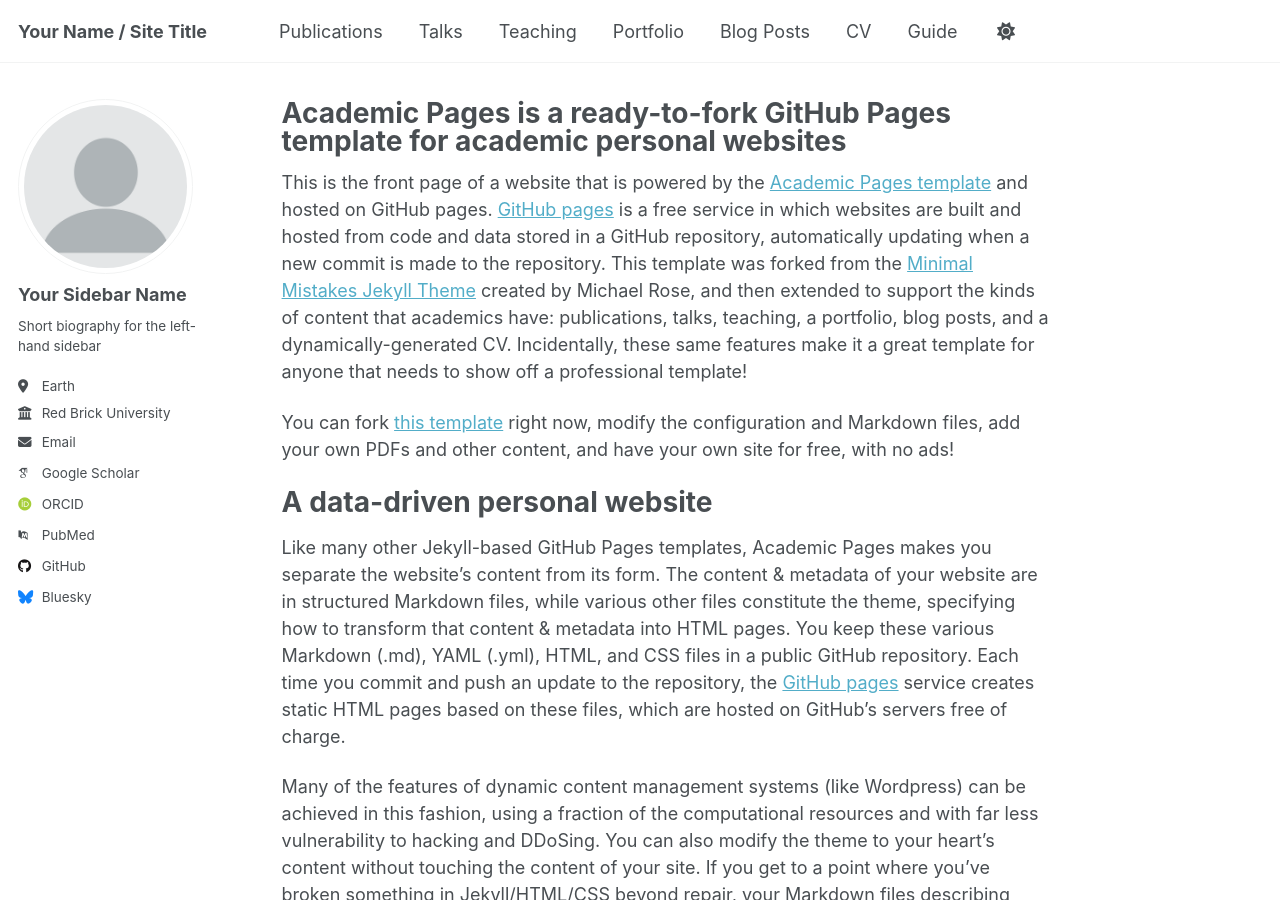
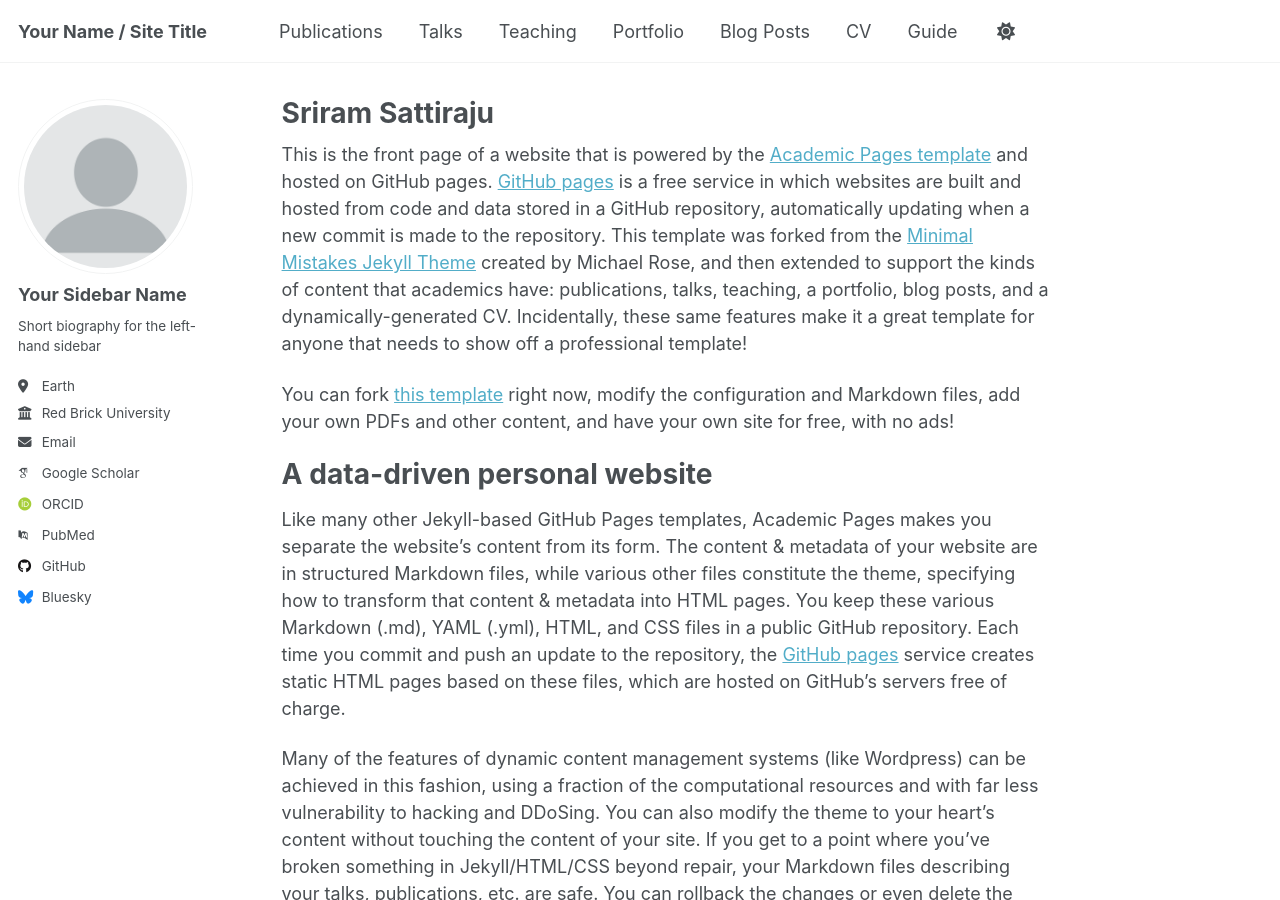
Before and after one commit to srirsatt/srirsatt.github.io, a Jekyll site: the page built from _pages/about.md, in a window 1280 px wide and 900 px high. Built offline with Jekyll 4.4.1, drawn with Linux system fonts in a browser that asks for light colours; some web fonts are replaced; a script that is not in the unit is left out.

Commit message:
Update about.md

```diff
--- a/_pages/about.md
+++ b/_pages/about.md
@@ -1,6 +1,6 @@
 ---
 permalink: /
-title: "Academic Pages is a ready-to-fork GitHub Pages template for academic personal websites"
+title: "Sriram Sattiraju"
 author_profile: true
 redirect_from:
   - /about/
```
